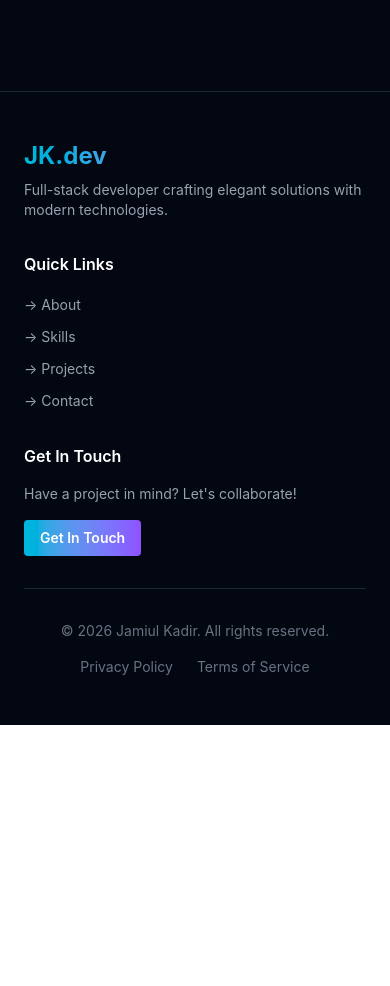
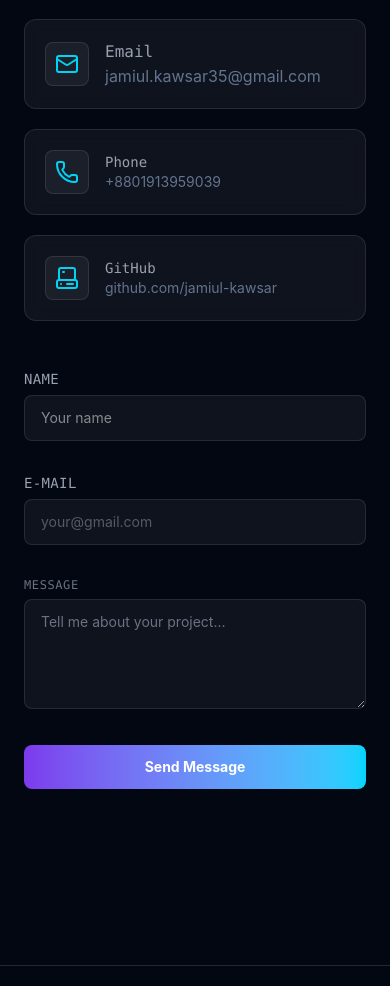
Before and after one commit to Jamiul-kawsar/Jamiul_Portfolio, a React (Vite) app: page / in a window 390 px wide. Shown: the part 8820-9806 px from the top of the page. Before the commit the page ends 9545 px from the top, so only its background shows below. Built offline with nearby package versions, Linux system fonts and the light colour scheme.

Commit message:
design contact section

```diff
--- a/src/components/Contact.jsx
+++ b/src/components/Contact.jsx
@@ -1,8 +1,19 @@
 import { section } from 'motion/react-client'
-import React from 'react'
+import React, { useState } from 'react'
 import SectionHeader from "./SectionHeader";
+import { ComputerIcon, Mail, Phone } from "lucide-react";
 
 const Skills = () => {
+  const [sent, setSent] = useState(false);
+
+  const handleSubmit = (e) => {
+    setSent(true);
+    // Simulate sending message
+    setTimeout(() => {
+      setSent(false);
+    }, 3000);
+  };
+
   return (
     <section id="contact" className="py-24 px-6 text-white bg-gray-950">
       <div className='max-w-6xl mx-auto'>
@@ -12,6 +23,103 @@ const Skills = () => {
           highlight="Connect"
         />
 
+        <div className="grid grid-cols-1 md:grid-cols-2 gap-12 items-start">
+          <div className="flex flex-col gap-5 items-start">
+            <p className="text-slate-500 mb-4 leading-relaxed text-sm">I'm always open to discussing new projects, creative ideas, or opportunities to be part of something great. Reach out!</p>
+
+            {/* mail */}
+            <a
+              href="mailto:jamiul.kawsar35@gmail.com"
+              className="group w-full flex items-center gap-4 p-5 rounded-xl bg-white/5 border border-white/10 hover:border-cyan-400/50 hover:bg-white/10 transition-all duration-300 no-underline backdrop-blur-sm">
+
+              <div className="w-11 h-11 rounded-lg flex items-center justify-center text-lg shrink-0 bg-white/5 border border-white/10 text-cyan-400 group-hover:bg-cyan-400/10 transition-all duration-300">
+
+                <Mail />
+              </div>
+
+              <div >
+                <div className="text-smsm text-gray-400 group-hover:text-gray-600 font-mono" >Email</div>
+                <div className="text-smsm text-slate-500 group-hover:text-[#00d4ff] transition-colors duration-300">
+                  jamiul.kawsar35@gmail.com
+                </div>
+
+              </div>
+            </a>
+            {/* Phone */}
+            <a
+              href="tel:+8801913959039"
+              className="group w-full flex items-center gap-4 p-5 rounded-xl bg-white/5 border border-white/10 hover:border-cyan-400/50 hover:bg-white/10 transition-all duration-300 no-underline backdrop-blur-sm">
+
+              <div className="w-11 h-11 rounded-lg flex items-center justify-center text-lg shrink-0 bg-white/5 border border-white/10 text-cyan-400 group-hover:bg-cyan-400/10 transition-all duration-300">
+
+                <Phone />
+              </div>
+
+              <div >
+                <div className="text-sm text-gray-400 group-hover:text-gray-600 font-mono" >Phone</div>
+                <div className="text-sm text-slate-500 group-hover:text-[#00d4ff] transition-colors duration-300">
+                  +8801913959039
+                </div>
+
+              </div>
+            </a>
+
+            {/* github */}
+            <a
+              href="https://github.com/jamiul-kawsar"
+              className="group w-full flex items-center gap-4 p-5 rounded-xl bg-white/5 border border-white/10 hover:border-cyan-400/50 hover:bg-white/10 transition-all duration-300 no-underline backdrop-blur-sm">
+
+              <div className="w-11 h-11 rounded-lg flex items-center justify-center text-lg shrink-0 bg-white/5 border border-white/10 text-cyan-400 group-hover:bg-cyan-400/10 transition-all duration-300">
+
+                <ComputerIcon />
+              </div>
+
+              <div >
+                <div className="text-sm text-gray-400 group-hover:text-gray-600 font-mono" >GitHub</div>
+                <div className="text-sm text-slate-500 group-hover:text-[#00d4ff] transition-colors duration-300">
+                  github.com/jamiul-kawsar
+                </div>
+
+              </div>
+            </a>
+          </div>
+
+          <div className="flex flex-col gap-5 w-full">
+            <div className="flex flex-col gap-1.5 mb-3">
+              <label htmlFor="name"
+                className="text-sm font-mono text-gray-400 uppercase tracking-wide">
+                Name
+              </label>
+              <input type="text" id="name" placeholder='Your name' className="bg-white/5 border border-white/10 text-white px-4 py-3 rounded-lg text-sm outline-none transition-all duration-200 focus:border-cyan-400 focus:ring-1 focus:ring-[#00d4ff]" />
+            </div>
+
+            <div className="flex flex-col gap-1.5 mb-3">
+              <label htmlFor="name"
+                className="text-sm font-mono text-gray-400 uppercase tracking-wide">
+                E-mail
+              </label>
+              <input type="email" id="email" placeholder='your@gmail.com' className="bg-white/5 border border-white/10 text-gray-400 px-4 py-3 rounded-lg text-sm outline-none transition-all duration-200 focus:border-cyan-400 focus:ring-1 focus:ring-[#00d4ff]" />
+            </div>
+
+            <div className="flex flex-col gap-1.5 mb-4">
+              <label htmlFor=""
+                className="text-xs font-mono text-gray-500 uppercase tracking-wider">
+                Message
+              </label>
+
+              <textarea name="" id=""
+                placeholder='Tell me about your project...'
+                className="bg-white/5 border border-white/10 text-white px-4 py-3 rounded-lg text-sm outline-none transition-all duration-200 resize-y min-h-[110px] placeholder:text-gray-500 focus:border-cyan-400 focus:ring-1 focus:ring-cyan-400/30"></textarea>
+            </div>
+
+            <button
+              onClick={handleSubmit}
+              className={`bg-gradient-to-r from-[#7c3aed] to-[#00d4ff] ${sent ? "bg-green-500 hover:bg-green-600" : "bg-gradient-to-r from-[#7c3aed] to-[#00d4ff]"} text-white py-3 rounded-lg text-sm font-bold cursor-pointer transition-all duration-200 hover:-translate-y-1 hover:shadow-[0_8px_30px_rgba(79,70,229,0.4)]`}>
+              {sent ? "Message Sent!" : "Send Message"}
+            </button>
+          </div>
+        </div>
+
       </div>
     </section>
   )
```
Lines whose indentation alone changed are shown as unchanged.
